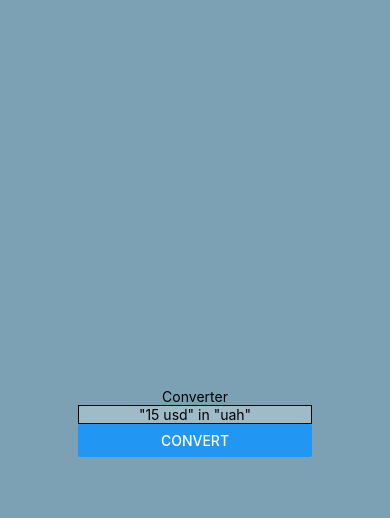
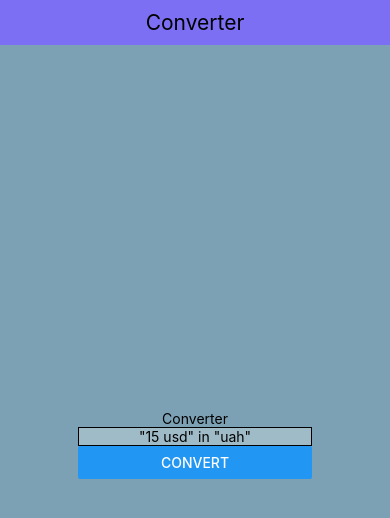
Before and after one commit to menzheha-maksym/react-native-currency-converter, a React Native app: screen / in a window 390 px wide. Shown: the top 518 px of the page. Built offline with nearby package versions, Linux system fonts and the light colour scheme.

Commit message:
add header

```diff
--- a/App.tsx
+++ b/App.tsx
@@ -9,10 +9,16 @@
  */
 
 import React from 'react';
+import Header from './src/components/Header';
 import Converter from './src/pages/Converter';
 
 const App = () => {
-  return <Converter />;
+  return (
+    <>
+      <Header />
+      <Converter />
+    </>
+  );
 };
 
 export default App;
--- /dev/null
+++ b/src/components/Header.tsx
@@ -0,0 +1,25 @@
+import React from 'react';
+import {StyleSheet, Text, View} from 'react-native';
+
+const styles = StyleSheet.create({
+  container: {
+    backgroundColor: '#7c6ff3',
+    alignItems: 'center',
+    justifyContent: 'center',
+    flexDirection: 'column',
+    padding: 10,
+  },
+  text: {
+    fontSize: 21,
+  },
+});
+
+const Header: React.FC<{}> = ({}) => {
+  return (
+    <View style={styles.container}>
+      <Text style={styles.text}>Converter</Text>
+    </View>
+  );
+};
+
+export default Header;
```
